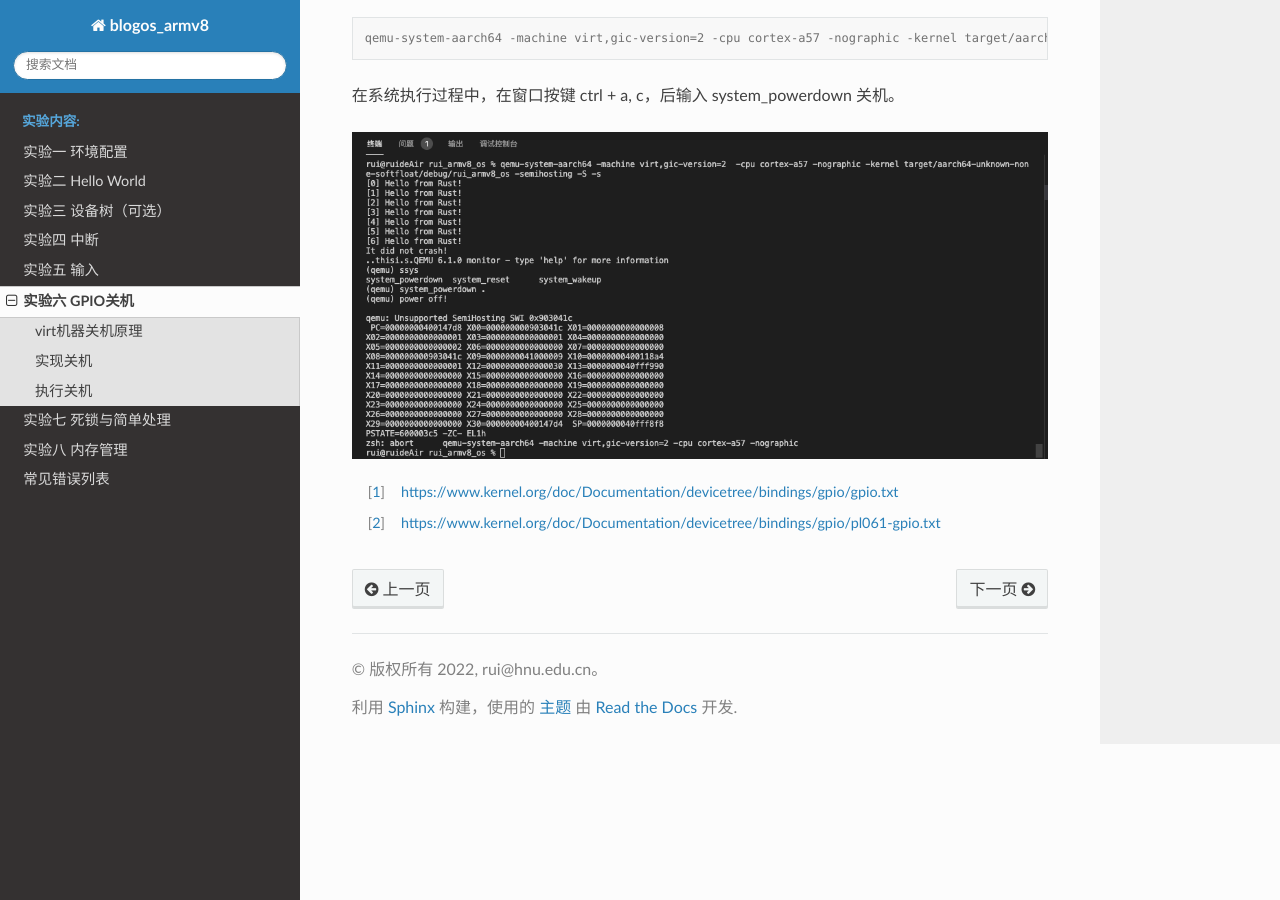
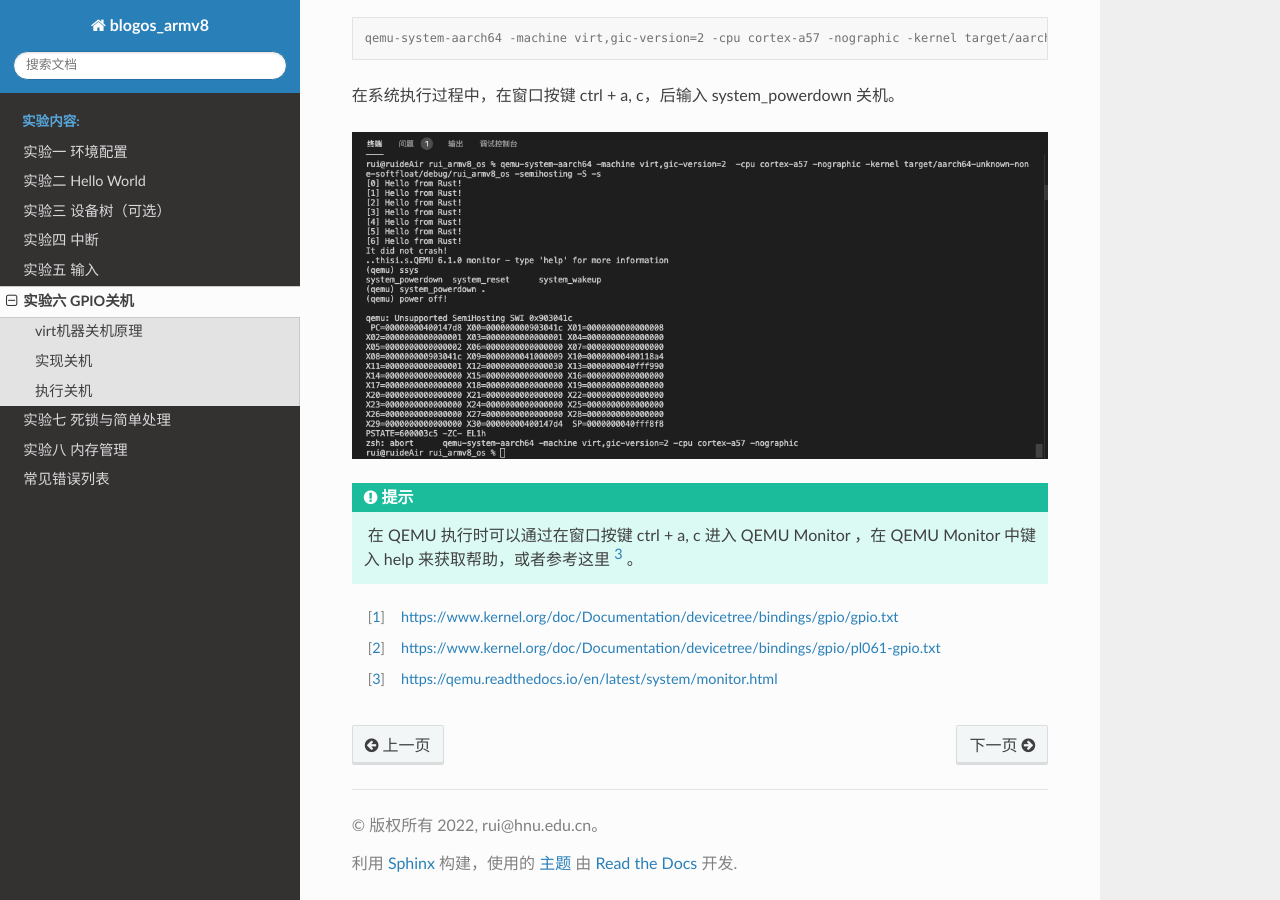
Before and after one commit to sotinyatgithub/os2022exps, a Sphinx documentation site: the page built from source/exp6/index.rst, in a window 1280 px wide and 900 px high, scrolled down 2724 px. Built offline with Sphinx 7.4.7 and the Read the Docs theme 2.0.0, drawn with Linux system fonts in a browser that asks for light colours.

Commit message:
qemu monitor提示

```diff
--- a/source/exp6/index.rst
+++ b/source/exp6/index.rst
@@ -126,8 +126,9 @@ virt机器关机原理
 
 .. image:: poweroff.png
 
-
+.. hint::  在 QEMU 执行时可以通过在窗口按键 ctrl + a, c 进入 QEMU Monitor ，在 QEMU Monitor 中键入 help 来获取帮助，或者参考这里 [3]_ 。
 
 
 .. [1] https://www.kernel.org/doc/Documentation/devicetree/bindings/gpio/gpio.txt
 .. [2] https://www.kernel.org/doc/Documentation/devicetree/bindings/gpio/pl061-gpio.txt
+.. [3] https://qemu.readthedocs.io/en/latest/system/monitor.html
```
